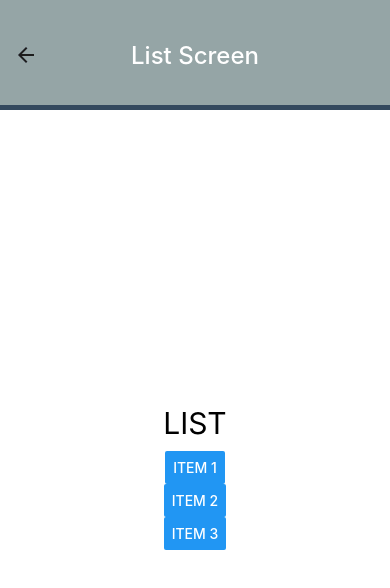
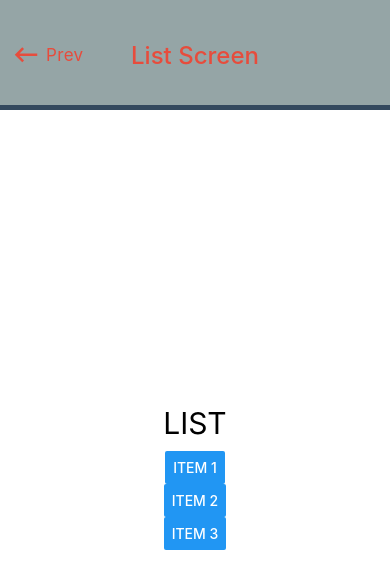
Before and after one commit to vnemftnsska2/react-native-context, a React Native app: screen / in a window 390 px wide. Both pictures are taken after a click on the button "GO TO THE LIST SCREEN". Shown: the top 588 px of the page. Built offline with nearby package versions, Linux system fonts and the light colour scheme.

Commit message:
Add: Stack Style

```diff
--- a/src/navigations/Stack.js
+++ b/src/navigations/Stack.js
@@ -1,5 +1,8 @@
 import React from "react";
 import { createStackNavigator } from "@react-navigation/stack";
+import { MaterialCommunityIcons } from "@expo/vector-icons";
+import { Platform } from "react-native";
+//Components
 import Home from "../screens/Home";
 import List from "../screens/List";
 import Item from "../screens/Item";
@@ -20,13 +23,36 @@ const StackNavigation = () => {
         },
         headerTitleStyle: { color: "#ffffff", fontSize: 24 },
         headerTitleAlign: "center",
+        headerTitle: ({ style }) => (
+          <MaterialCommunityIcons name="react" style={style} />
+        ),
       }}
     >
       <Stack.Screen name="Home" component={Home} />
       <Stack.Screen
         name="List"
         component={List}
-        options={{ headerTitle: "List Screen" }}
+        options={{
+          headerTitle: "List Screen",
+          headerBackTitleVisible: true,
+          headerBackTitle: "Prev",
+          headerTitleStyle: { fontSize: 24 },
+          headerTintColor: "#e74c3c",
+          headerBackImage: ({ tintColor }) => {
+            const style = {
+              marginRight: 5,
+              marginLeft: Platform.OS === "iso" ? 11 : 0,
+            };
+            return (
+              <MaterialCommunityIcons
+                name="keyboard-backspace"
+                size={30}
+                color={tintColor}
+                style={style}
+              />
+            );
+          },
+        }}
       />
       <Stack.Screen name="Detail" component={Item} />
     </Stack.Navigator>
--- a/src/screens/Item.js
+++ b/src/screens/Item.js
@@ -1,5 +1,6 @@
-import React from "react";
+import React, { useLayoutEffect } from "react";
 import styled from "styled-components/native";
+import { MaterialCommunityIcons } from "@expo/vector-icons";
 
 const Container = styled.View`
   flex: 1;
@@ -12,7 +13,33 @@ const StyledText = styled.Text`
   margin-bottom: 10px;
 `;
 
-const Item = ({ route }) => {
+const Item = ({ navigation, route }) => {
+  useLayoutEffect(() => {
+    navigation.setOptions({
+      headerBackTitleVisible: false,
+      headerTintColor: "#ffffff",
+      headerLeft: ({ onPress, tintColor }) => {
+        return (
+          <MaterialCommunityIcons
+            name="keyboard-backspace"
+            size={30}
+            style={{ marginLeft: 11 }}
+            color={tintColor}
+            onPress={onPress}
+          />
+        );
+      },
+      headerRight: ({ tintColor }) => (
+        <MaterialCommunityIcons
+          name="home-variant"
+          size={30}
+          style={{ marginRight: 11 }}
+          color={tintColor}
+          onPress={() => navigation.popToTop()}
+        />
+      ),
+    });
+  }, []);
   return (
     <Container>
       <StyledText>Item</StyledText>
```
